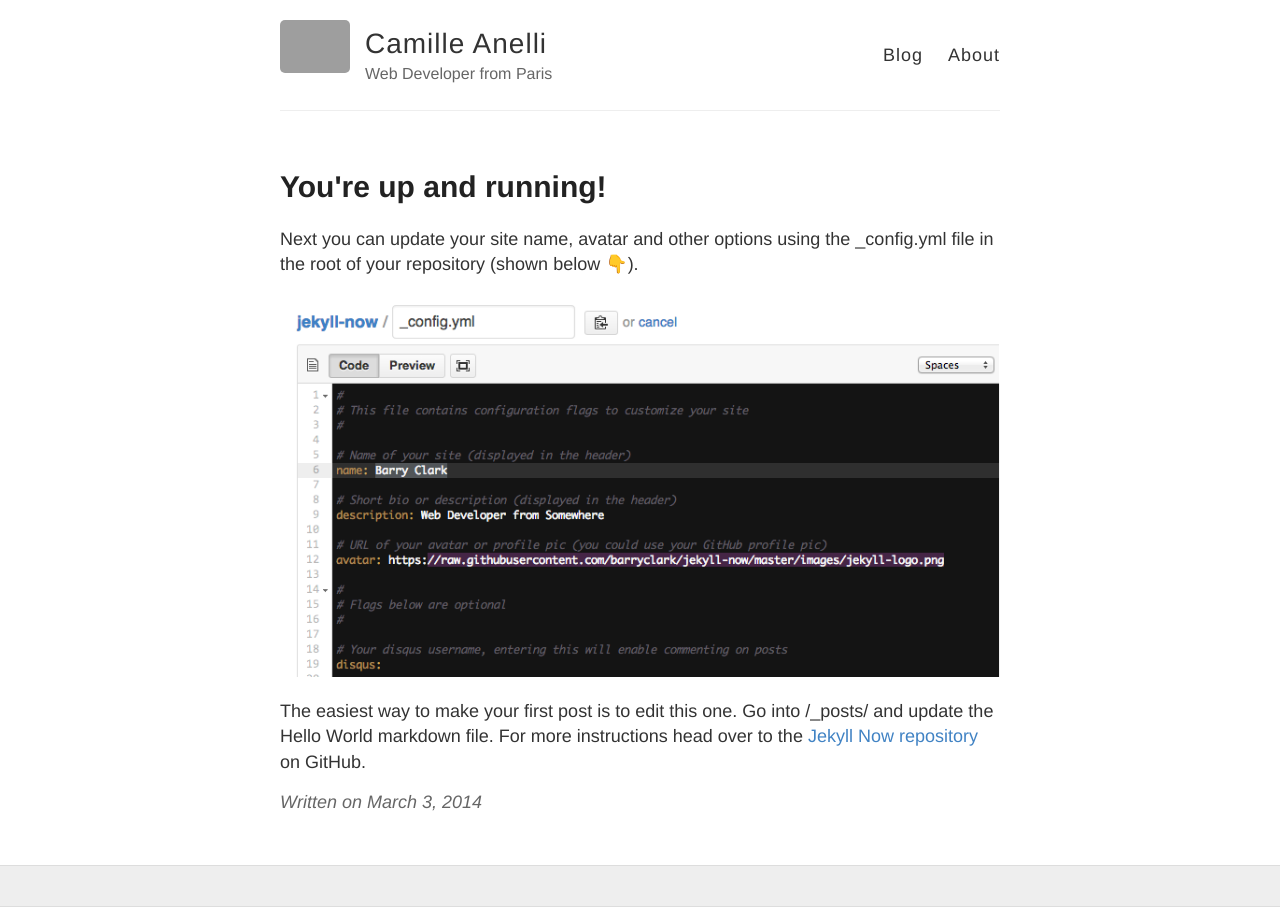
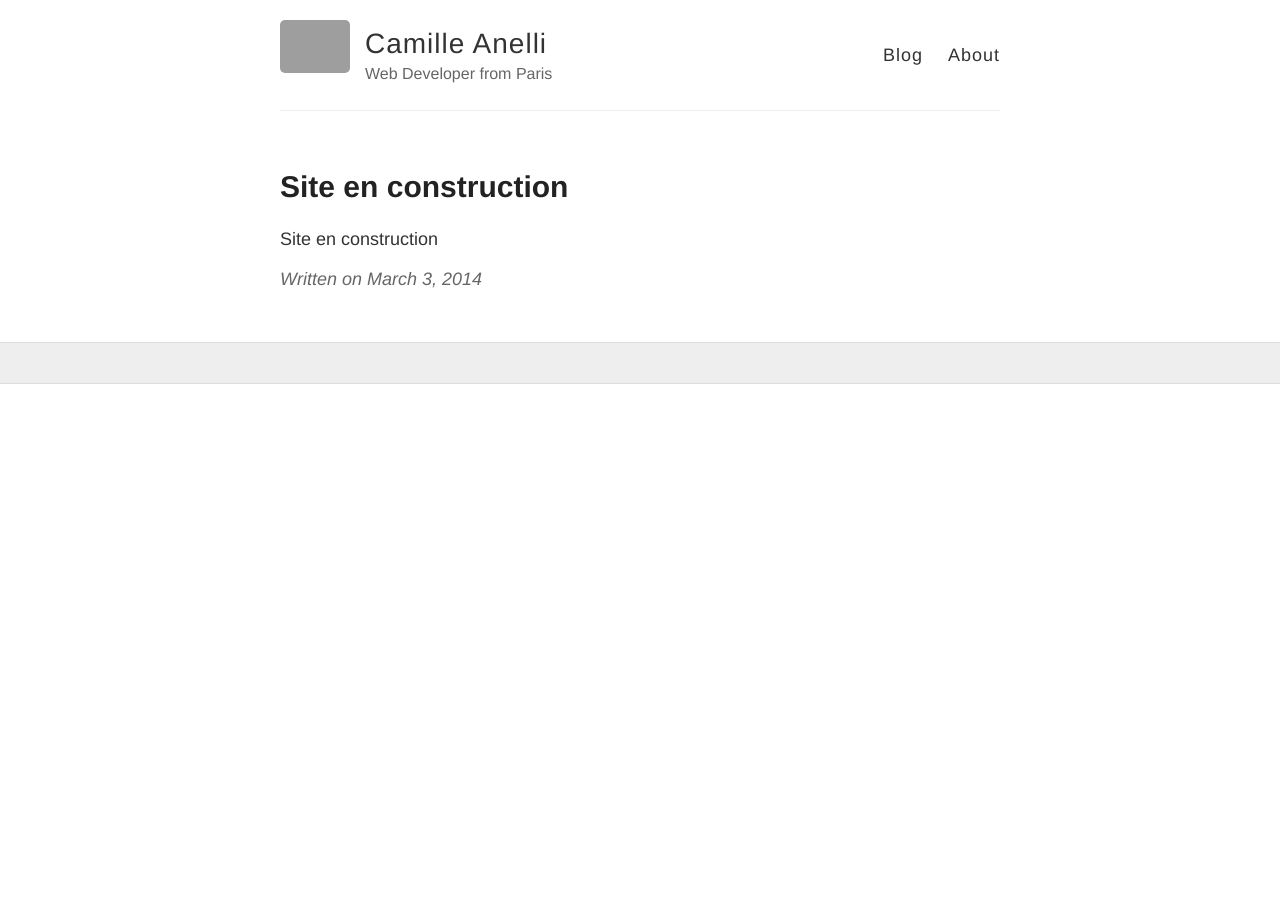
Before and after one commit to camilleanelli/camilleanelli.github.io, a Jekyll site: the page built from _posts/2014-3-3-Hello-World.md, in a window 1280 px wide. Built offline with Jekyll 4.4.1, drawn with Linux system fonts in a browser that asks for light colours; emoji names are drawn with the system emoji font; grey boxes are pictures that could not be loaded.

Commit message:
supprime contenu inutile

```diff
--- a/_posts/2014-3-3-Hello-World.md
+++ b/_posts/2014-3-3-Hello-World.md
@@ -1,10 +1,6 @@
 ---
 layout: post
-title: You're up and running!
+title: Site en construction
 ---
 
-Next you can update your site name, avatar and other options using the _config.yml file in the root of your repository (shown below :point_down:).
-
-![_config.yml]({{ site.baseurl }}/images/config.png)
-
-The easiest way to make your first post is to edit this one. Go into /_posts/ and update the Hello World markdown file. For more instructions head over to the [Jekyll Now repository](https://github.com/barryclark/jekyll-now) on GitHub.
+Site en construction
```
Also changed, not shown: about.md (+1 -9 lines).
